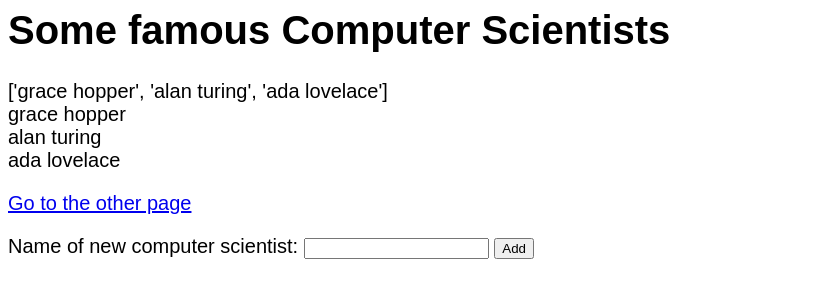
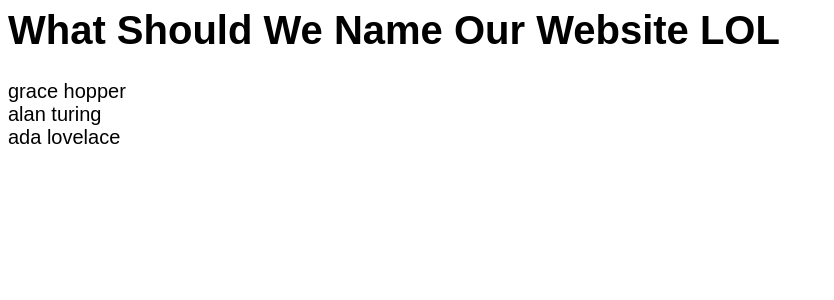
Before and after one commit to sarahhancock/trip_a_lot, a Flask app: page / in a window 1280 px wide. Shown: the top 300 px of the page, without its empty margins (0-834 px from the left). Run offline with Flask 2, Linux system fonts and the light colour scheme; data comes from the database, SQL or seed files in the repository; parts of the project's set-up code (start-up, migrations or seed data) failed here and were passed over.

Commit message:
Change some html and simplify server

```diff
--- a/webserver/server.py
+++ b/webserver/server.py
@@ -134,14 +134,7 @@ def index():
   #
   return render_template("index.html", **context)
 
-#
-# This is an example of a different path.  You can see it at:
-#
-#     localhost:8111/another
-#
-# Notice that the function name is another() rather than index()
-# The functions for each app.route need to have different names
-#
+
 @app.route('/another')
 def another():
   return render_template("another.html")
@@ -155,11 +148,6 @@ def add():
   return redirect('/')
 
 
-@app.route('/login')
-def login():
-    abort(401)
-    this_is_never_executed()
-
 
 if __name__ == "__main__":
   import click
@@ -170,18 +158,6 @@ if __name__ == "__main__":
   @click.argument('HOST', default='0.0.0.0')
   @click.argument('PORT', default=8111, type=int)
   def run(debug, threaded, host, port):
-    """
-    This function handles command line parameters.
-    Run the server using:
-
-        python server.py
-
-    Show the help text using:
-
-        python server.py --help
-
-    """
-
     HOST, PORT = host, port
     print("running on %s:%d" % (HOST, PORT))
     app.run(host=HOST, port=PORT, debug=debug, threaded=threaded)
--- a/webserver/templates/index.html
+++ b/webserver/templates/index.html
@@ -8,8 +8,7 @@
 
 
 <body>
-  <h1>Some famous Computer Scientists</h1>
-  <div>{{data}}</div>
+  <h1>What Should We Name Our Website LOL</h1>
 
   <div>
     {% for n in data %}
@@ -17,11 +16,6 @@
     {% endfor %}
   </div>
 
-<p><a href="another">Go to the other page</a></p>
-
-<form method="POST" action="/add">
-<p>Name of new computer scientist: <input type="text" name="name"> <input type="submit" value="Add"></p>
-</form>
 
 </body>
 
```
